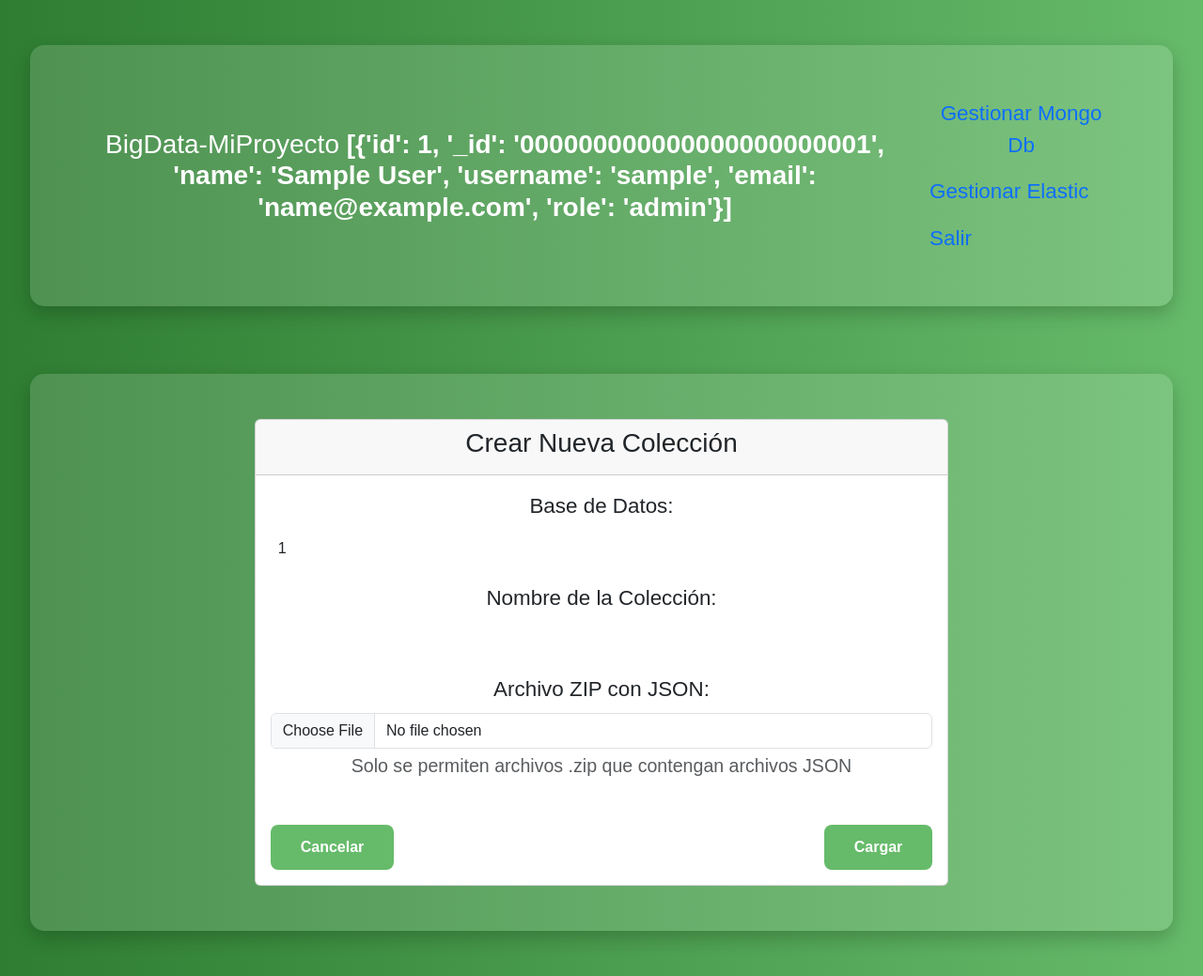
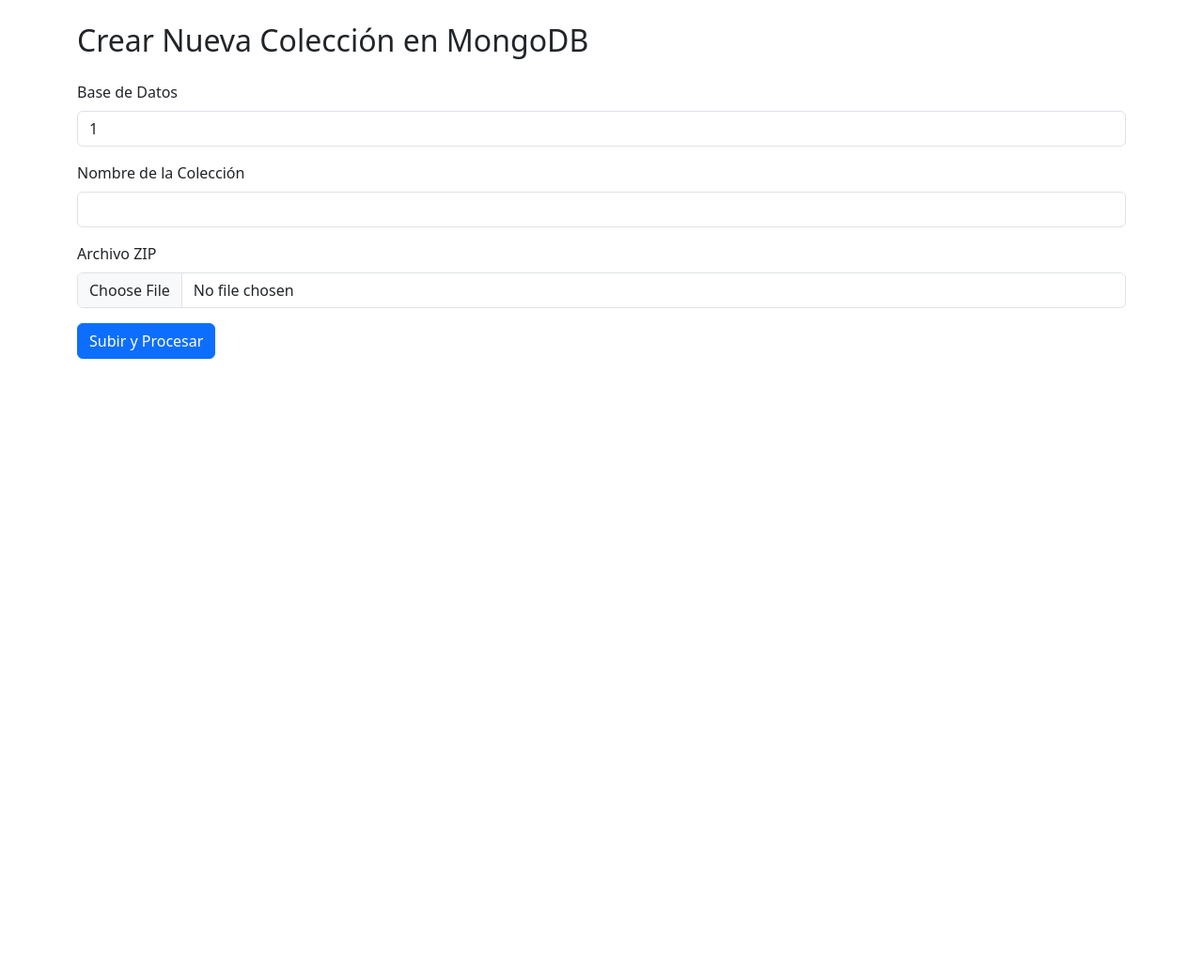
Before and after one commit to juancarloswill/BigDataApp, a Flask app: page /crear-coleccion-form/1 in a window 1280 px wide. Shown: the whole page at 94% size. After the commit the page ends 382 px from the top, so only its background shows below. Run offline with Flask 3, Linux system fonts and the light colour scheme; the visitor is signed in with stand-in values (Sample User, id 1).

Commit message:
ajuste carga por lote
ajuste carga por lote

```diff
--- a/app.py
+++ b/app.py
@@ -1,4 +1,5 @@
 from flask import Flask, render_template, request, redirect, url_for, session, jsonify
+import os, zipfile, json, tempfile, shutil
 from pymongo.mongo_client import MongoClient
 from pymongo.server_api import ServerApi
 import zipfile
@@ -542,6 +543,79 @@ def elastic_listar_documentos():
                             creador=CREATOR_APP,
                             usuario=session['usuario'])
 
+
+
+
+
+temp_root = "temp_uploads"
+os.makedirs(temp_root, exist_ok=True)
+
+@app.route('/subir-zip', methods=['POST'])
+def subir_zip():
+    zip_file = request.files['zip_file']
+    database = request.form['database']
+    collection_name = request.form['collection_name']
+
+    temp_dir = tempfile.mkdtemp(dir=temp_root)
+    zip_path = os.path.join(temp_dir, zip_file.filename)
+    zip_file.save(zip_path)
+
+    with zipfile.ZipFile(zip_path, 'r') as zip_ref:
+        zip_ref.extractall(temp_dir)
+
+    archivos_json = [f for f in os.listdir(temp_dir) if f.endswith('.json')]
+    archivos_json.sort()
+
+    session['zip_dir'] = temp_dir
+    session['archivos_json'] = archivos_json
+    session['database'] = database
+    session['collection'] = collection_name
+    session['actual'] = 0
+
+    return jsonify({"total": len(archivos_json)})
+
+@app.route('/procesar-lote', methods=['POST'])
+def procesar_lote():
+    if 'zip_dir' not in session:
+        return jsonify({"error": "Sesión no inicializada"}), 400
+
+    zip_dir = session['zip_dir']
+    archivos = session['archivos_json']
+    dbname = session['database']
+    colname = session['collection']
+    actual = session['actual']
+    lote = archivos[actual:actual+10]
+
+    client = MongoClient(os.environ.get("MONGO_URI"))
+    db = client[dbname]
+    collection = db[colname]
+
+    insertados = 0
+    for nombre in lote:
+        try:
+            with open(os.path.join(zip_dir, nombre), 'r', encoding='utf-8') as f:
+                data = json.load(f)
+                if isinstance(data, list):
+                    collection.insert_many(data)
+                    insertados += len(data)
+                else:
+                    collection.insert_one(data)
+                    insertados += 1
+        except Exception as e:
+            print(f"Error con {nombre}: {e}")
+
+    session['actual'] = actual + len(lote)
+    terminado = session['actual'] >= len(archivos)
+
+    if terminado:
+        shutil.rmtree(zip_dir)
+        session.clear()
+
+    return jsonify({"insertados": insertados, "terminado": terminado})
+
+
+
+
 @app.route('/elastic-eliminar-documento', methods=['POST'])
 def elastic_eliminar_documento():
     if 'usuario' not in session:
--- a/templates/gestion/crear_coleccion.html
+++ b/templates/gestion/crear_coleccion.html
@@ -1,127 +1,99 @@
 <!DOCTYPE html>
 <html lang="es">
-
 <head>
     <meta charset="UTF-8">
     <meta name="viewport" content="width=device-width, initial-scale=1.0">
-    <title>Crear Colección - Gestor de BigData</title>
-    <link href="https://cdn.jsdelivr.net/npm/bootstrap@5.3.2/dist/css/bootstrap.min.css" rel="stylesheet"
-        integrity="sha384-T3c6CoIi6uLrA9TneNEoa7RxnatzjcDSCmG1MXxSR1GAsXEV/Dwwykc2MPK8M2HN" crossorigin="anonymous">
-    <link href="{{ url_for('static', filename='css/gestor.css') }}" rel="stylesheet">
+    <title>Cargar colección en MongoDB</title>
+    <link href="https://cdn.jsdelivr.net/npm/bootstrap@5.3.2/dist/css/bootstrap.min.css" rel="stylesheet">
 </head>
-
-<body>
-    <header class="header">
+<body class="p-4">
     <div class="container">
-            <div class="d-flex justify-content-between align-items-center">
-                <h2 class="h3 mb-0">BigData-MiProyecto <b>[{{ usuario }}]</b></h2>
-                <nav>
-                    <ul class="nav">
-                        <li class="nav-item"><a class="nav-link" href="/gestion_proyecto">Gestionar Mongo Db</a></li>
-                        <li class="nav-item"><a class="nav-link" href="/elasticAdmin">Gestionar Elastic</a></li>
-                        <li class="nav-item"><a class="nav-link" href="/">Salir</a></li>
-                    </ul>
-                </nav>
-            </div>
-        </div>
-    </header>
-
-    <div class="container mt-4">
-        <div class="row justify-content-center">
-            <div class="col-md-8">
-                <div class="card">
-                    <div class="card-header">
-                        <h3 class="card-title">Crear Nueva Colección</h3>
-                    </div>
-                    <div class="card-body">
-                        <form id="crearColeccionForm" method="POST" action="{{ url_for('crear_coleccion') }}"
-                            enctype="multipart/form-data">
-                            <input type="hidden" name="database" value="{{ database }}">
-
+        <h2 class="mb-4">Crear Nueva Colección en MongoDB</h2>
+        <form id="cargarForm">
             <div class="mb-3">
-                                <label for="database" class="form-label">Base de Datos:</label>
-                                <input type="text" class="form-control" id="database" name="database_display"
-                                    value="{{ database }}" readonly>
+                <label for="database" class="form-label">Base de Datos</label>
+                <input type="text" class="form-control" id="database" name="database" value="{{ database }}" readonly>
             </div>
 
             <div class="mb-3">
-                                <label for="collection_name" class="form-label">Nombre de la Colección:</label>
-                                <input type="text" class="form-control" id="collection_name" name="collection_name"
-                                    required>
+                <label for="collection_name" class="form-label">Nombre de la Colección</label>
+                <input type="text" class="form-control" id="collection_name" name="collection_name" required>
             </div>
 
             <div class="mb-3">
-                                <label for="zip_file" class="form-label">Archivo ZIP con JSON:</label>
-                                <input type="file" class="form-control" id="zip_file" name="zip_file" accept=".zip"
-                                    required>
-                                <div class="form-text">Solo se permiten archivos .zip que contengan archivos JSON</div>
+                <label for="zip_file" class="form-label">Archivo ZIP</label>
+                <input type="file" class="form-control" id="zip_file" name="zip_file" accept=".zip" required>
             </div>
 
-                            <div class="d-flex justify-content-between">
-                                <button type="button" class="btn btn-secondary"
-                                    onclick="window.location.href='/gestion_proyecto?database={{ database }}'">Cancelar</button>
-                                <button type="button" class="btn btn-primary"
-                                    onclick="confirmarCreacion()">Cargar</button>
-                            </div>
+            <button type="submit" class="btn btn-primary">Subir y Procesar</button>
         </form>
 
-                        <!-- Indicador de progreso -->
-                        <div id="progreso" class="alert alert-info mt-3 d-none d-flex align-items-center">
-                            <div class="spinner-border spinner-border-sm me-2" role="status"></div>
-                            Procesando archivos... esto puede tardar unos segundos
-                        </div>
-                    </div>
-                </div>
+        <div id="status" class="mt-4 d-none">
+            <p id="mensaje" class="text-info">Subiendo archivo ZIP...</p>
+            <div class="progress">
+                <div id="barraProgreso" class="progress-bar progress-bar-striped" role="progressbar" style="width: 0%">0%</div>
             </div>
         </div>
     </div>
 
-    <!-- Modal de Confirmación -->
-    <div class="modal fade" id="confirmModal" tabindex="-1" aria-labelledby="confirmModalLabel" aria-hidden="true">
-        <div class="modal-dialog">
-            <div class="modal-content">
-                <div class="modal-header">
-                    <h5 class="modal-title" id="confirmModalLabel">Confirmar Creación</h5>
-                    <button type="button" class="btn-close" data-bs-dismiss="modal" aria-label="Close"></button>
-                </div>
-                <div class="modal-body">
-                    ¿Está seguro que desea crear la colección <strong><span id="nombreModal"></span></strong> y cargar los archivos JSON del ZIP?
-                </div>
-                <div class="modal-footer">
-                    <button type="button" class="btn btn-secondary" data-bs-dismiss="modal">Cancelar</button>
-                    <button type="button" class="btn btn-primary" onclick="submitForm()">Confirmar</button>
-                </div>
-            </div>
-        </div>
-    </div>
+    <script>
+        const form = document.getElementById('cargarForm');
+        const statusDiv = document.getElementById('status');
+        const mensaje = document.getElementById('mensaje');
+        const barraProgreso = document.getElementById('barraProgreso');
 
-    <script src="https://cdn.jsdelivr.net/npm/bootstrap@5.3.2/dist/js/bootstrap.bundle.min.js"
-        integrity="sha384-C6RzsynM9kWDrMNeT87bh95OGNyZPhcTNXj1NW7RuBCsyN/o0jlpcV8Qyq46cDfL"
-        crossorigin="anonymous"></script>
-    <script>
-        function confirmarCreacion() {
-            const collectionName = document.getElementById('collection_name').value;
-            if (!collectionName) {
-                alert('Por favor ingrese un nombre para la colección');
-                return;
+        form.addEventListener('submit', function (e) {
+            e.preventDefault();
+
+            const formData = new FormData(form);
+            statusDiv.classList.remove('d-none');
+
+            // Paso 1: subir el ZIP y extraer
+            mensaje.textContent = 'Subiendo y extrayendo ZIP...';
+            barraProgreso.style.width = '10%';
+            barraProgreso.textContent = '10%';
+
+            fetch('/cargar-archivo', {
+                method: 'POST',
+                body: formData
+            })
+            .then(res => res.json())
+            .then(data => {
+                if (data.success) {
+                    mensaje.textContent = 'Procesando en lotes...';
+                    procesarLotes(data.session_id, 0, data.total);
+                } else {
+                    mensaje.textContent = 'Error: ' + data.message;
                 }
+            })
+            .catch(err => {
+                mensaje.textContent = 'Error al cargar: ' + err;
+            });
+        });
 
-            const zipFile = document.getElementById('zip_file').files[0];
-            if (!zipFile) {
-                alert('Por favor seleccione un archivo ZIP');
-                return;
+        function procesarLotes(sessionId, offset, total) {
+            fetch('/procesar-lote', {
+                method: 'POST',
+                headers: {'Content-Type': 'application/json'},
+                body: JSON.stringify({ session_id: sessionId, offset: offset })
+            })
+            .then(res => res.json())
+            .then(data => {
+                if (data.finished) {
+                    mensaje.textContent = `Carga completa: ${data.insertados} documentos insertados.`;
+                    barraProgreso.style.width = '100%';
+                    barraProgreso.textContent = '100%';
+                } else {
+                    let porcentaje = Math.min(100, Math.floor((offset + data.insertados) * 100 / total));
+                    barraProgreso.style.width = porcentaje + '%';
+                    barraProgreso.textContent = porcentaje + '%';
+                    setTimeout(() => procesarLotes(sessionId, offset + data.insertados, total), 500);
                 }
-
-            document.getElementById('nombreModal').textContent = collectionName;
-            const modal = new bootstrap.Modal(document.getElementById('confirmModal'));
-            modal.show();
-        }
-
-        function submitForm() {
-            document.getElementById('progreso').classList.remove('d-none');
-            document.getElementById('crearColeccionForm').submit();
+            })
+            .catch(err => {
+                mensaje.textContent = 'Error procesando lote: ' + err;
+            });
         }
     </script>
 </body>
-
 </html>
```
Lines whose indentation alone changed are shown as unchanged.
